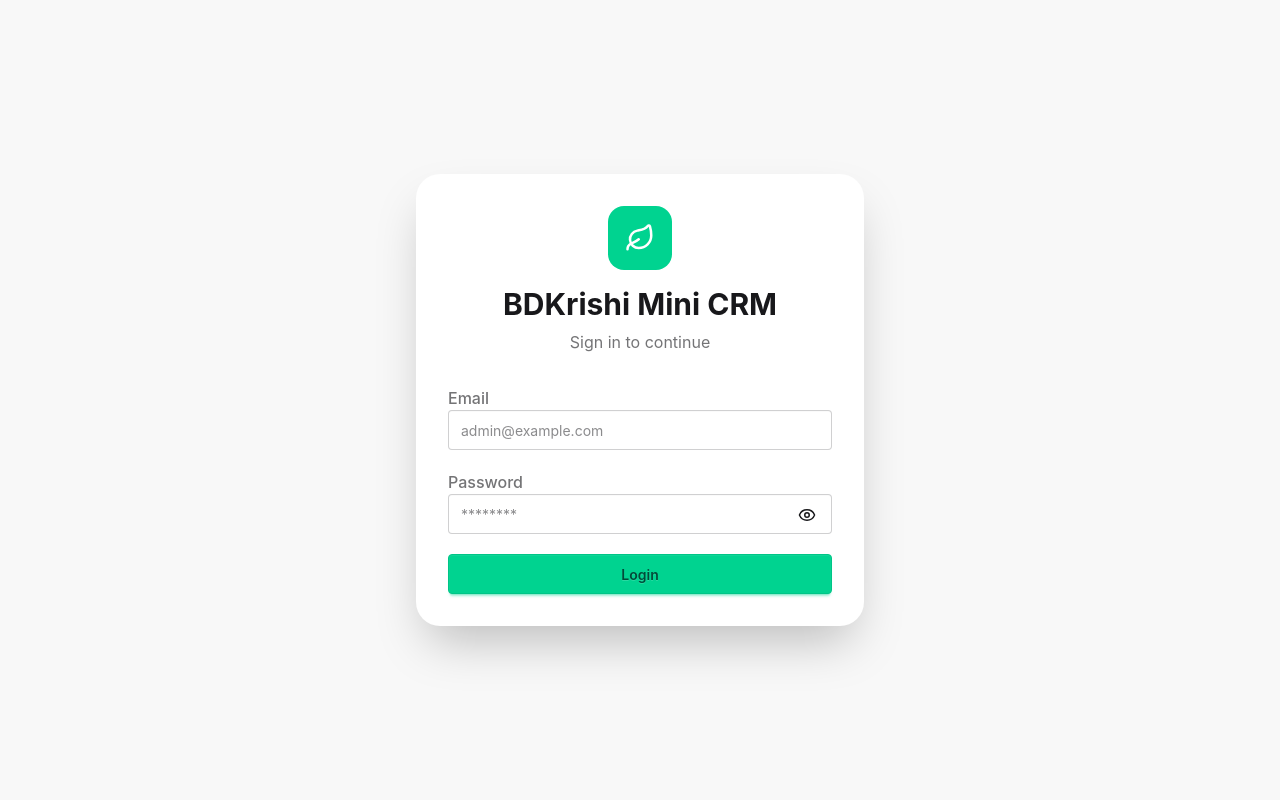
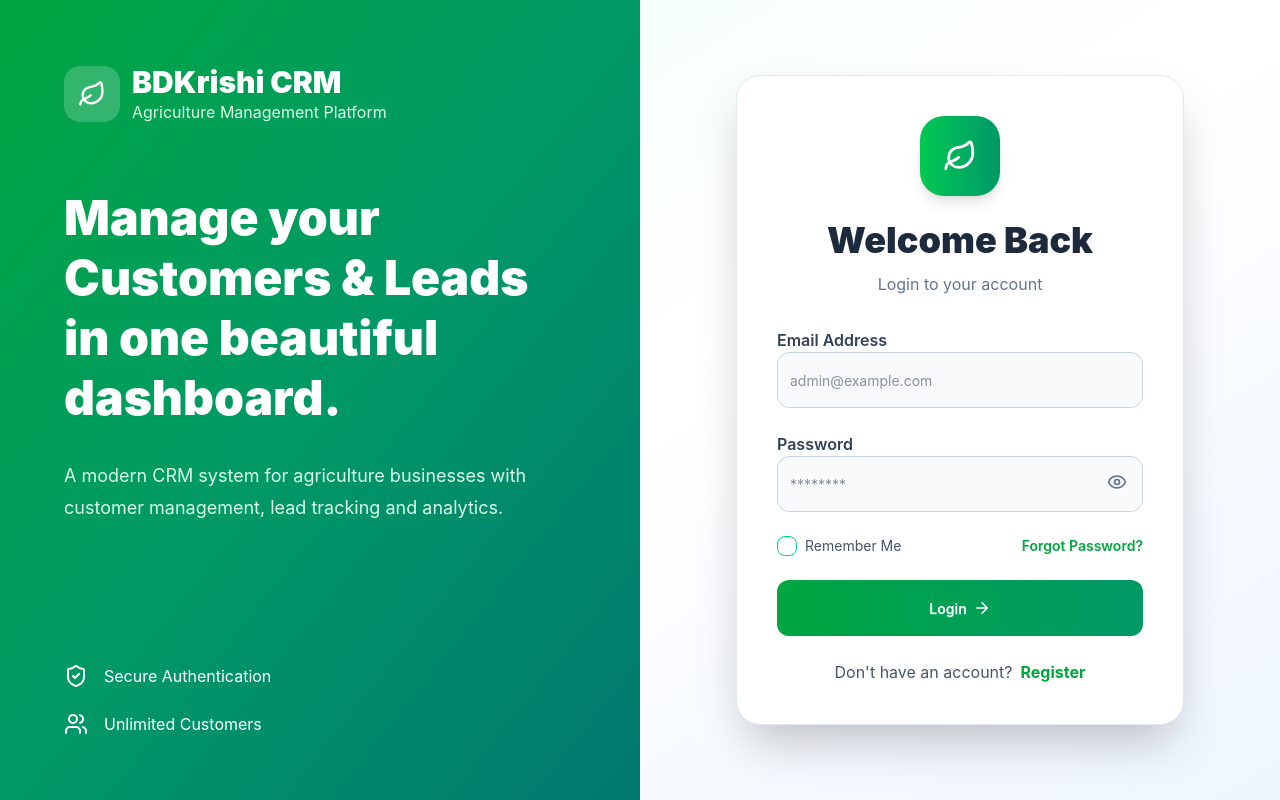
Before and after one commit to RupomPB/bdkrishi-mini-crm-client, a React (Vite) app: page / in a window 1280 px wide. Built offline with nearby package versions, Linux system fonts and the light colour scheme.

Commit message:
update login page

```diff
--- a/src/pages/Dashboard.jsx
+++ b/src/pages/Dashboard.jsx
@@ -1,8 +1,12 @@
 import { useQuery } from "@tanstack/react-query";
-import { Users, UserCheck, Trophy, XCircle } from "lucide-react";
+import {
+  Users,
+  UserCheck,
+  Trophy,
+  XCircle,
+} from "lucide-react";
 
 import DashboardChart from "../components/DashboardChart";
-
 import { getDashboardStats } from "../services/dashboardApi";
 
 const Dashboard = () => {
@@ -13,8 +17,8 @@ const Dashboard = () => {
 
   if (isLoading) {
     return (
-      <div className="flex justify-center py-20">
-        <span className="loading loading-spinner loading-lg"></span>
+      <div className="flex justify-center items-center h-[70vh]">
+        <span className="loading loading-spinner loading-lg text-success"></span>
       </div>
     );
   }
@@ -22,122 +26,245 @@ const Dashboard = () => {
   const cards = [
     {
       title: "Customers",
-    value: data.totalCustomers,
+      value: data?.totalCustomers || 0,
       icon: Users,
-    color: "bg-gradient-to-r from-blue-500 to-cyan-500",
+      color: "from-blue-500 to-cyan-500",
     },
     {
       title: "Leads",
-    value: data.totalLeads,
+      value: data?.totalLeads || 0,
       icon: UserCheck,
-    color: "bg-gradient-to-r from-violet-500 to-fuchsia-500",
+      color: "from-violet-500 to-fuchsia-500",
     },
     {
       title: "Won",
-    value: data.wonLeads,
+      value: data?.wonLeads || 0,
       icon: Trophy,
-    color: "bg-gradient-to-r from-green-500 to-emerald-500",
+      color: "from-green-500 to-emerald-500",
     },
     {
       title: "Lost",
-    value: data.lostLeads,
+      value: data?.lostLeads || 0,
       icon: XCircle,
-    color: "bg-gradient-to-r from-red-500 to-orange-500",
+      color: "from-red-500 to-orange-500",
     },
   ];
 
   return (
+    <div className="space-y-8">
+
       <div>
-      <div className="mb-10">
-        <span className="text-blue-600 font-semibold uppercase tracking-widest">
+        <p className="text-blue-600 font-semibold uppercase tracking-widest">
           Dashboard
-        </span>
+        </p>
 
-        <h1 className="text-5xl font-extrabold text-slate-800 mt-2">
+        <h1 className="text-5xl font-black text-slate-800 mt-2">
           Welcome Back 👋
         </h1>
 
         <p className="text-slate-500 mt-3 text-lg">
-          Monitor your customers, leads and CRM performance in one place.
+          Monitor customers, leads and sales performance.
         </p>
       </div>
-      <div className="grid grid-cols-1 md:grid-cols-2 xl:grid-cols-4 gap-7">
+
+      <div className="grid grid-cols-1 md:grid-cols-2 xl:grid-cols-4 gap-6">
+
         {cards.map((card) => {
+
           const Icon = card.icon;
 
           return (
+
             <div
               key={card.title}
-              className="group bg-white rounded-3xl p-7 border border-slate-200 shadow-sm hover:shadow-2xl hover:-translate-y-1 transition-all duration-300"
+              className="rounded-3xl bg-white border border-slate-200 shadow-lg p-6 hover:-translate-y-1 hover:shadow-2xl transition-all duration-300"
             >
+
               <div className="flex justify-between items-center">
+
                 <div>
-                  <p className="text-slate-500 font-medium">{card.title}</p>
 
-                  <h2 className="text-5xl font-black text-slate-800 mt-3">
+                  <p className="text-slate-500 font-medium">
+                    {card.title}
+                  </p>
+
+                  <h2 className="text-5xl font-black mt-4 text-slate-800">
                     {card.value}
                   </h2>
+
+                  <p className="text-green-600 text-sm mt-3">
+                    +12% this month
+                  </p>
+
                 </div>
 
                 <div
-                  className={`${card.color} w-16 h-16 rounded-2xl flex items-center justify-center text-white shadow-lg`}
+                  className={`w-16 h-16 rounded-2xl bg-gradient-to-r ${card.color} flex items-center justify-center text-white`}
                 >
                   <Icon size={30} />
                 </div>
+
               </div>
+
             </div>
+
           );
+
         })}
+
       </div>
-      <div className="grid lg:grid-cols-2 gap-6 mt-8">
+
+      <div className="grid xl:grid-cols-3 gap-6">
+
+        <div className="xl:col-span-2 bg-white rounded-3xl shadow-lg border border-slate-200 p-6">
+
+          <div className="mb-6">
+
+            <h2 className="text-2xl font-bold text-slate-800">
+              CRM Analytics
+            </h2>
+
+            <p className="text-slate-500">
+              Customer & Lead Overview
+            </p>
+
+          </div>
+
+          <DashboardChart stats={data} />
+
+        </div>
+
+        <div className="bg-white rounded-3xl shadow-lg border border-slate-200 p-6">
+
+          <h2 className="text-2xl font-bold text-slate-800 mb-6">
+            Recent Customers
+          </h2>
+
+          <div className="space-y-5">
+
+            {data?.recentCustomers?.slice(0, 5).map((customer) => (              <div
+                key={customer._id}
+                className="flex items-center gap-4"
+              >
+                <div className="w-12 h-12 rounded-full bg-gradient-to-r from-blue-500 to-cyan-500 flex items-center justify-center text-white font-bold text-lg">
+                  {customer.name?.charAt(0).toUpperCase()}
+                </div>
+
+                <div className="flex-1">
+                  <h3 className="font-semibold text-slate-800">
+                    {customer.name}
+                  </h3>
+
+                  <p className="text-sm text-slate-500">
+                    {customer.email}
+                  </p>
+                </div>
+
+                <span className="badge badge-success badge-outline">
+                  {customer.status}
+                </span>
+              </div>
+
+            ))}
+
+          </div>
+
+        </div>
+
+      </div>
+
+      <div className="grid lg:grid-cols-2 gap-6">
+
         {/* Recent Customers */}
 
-        <div className="bg-base-100 rounded-2xl shadow-xl p-6">
-          <h2 className="text-xl font-bold mb-5">Recent Customers</h2>
+        <div className="bg-white rounded-3xl shadow-lg border border-slate-200 p-6">
+
+          <h2 className="text-2xl font-bold text-slate-800 mb-6">
+            Recent Customers
+          </h2>
 
           <div className="space-y-4">
-            {data.recentCustomers.map((customer) => (
+
+            {data?.recentCustomers?.map((customer) => (
+
               <div
                 key={customer._id}
-                className="flex justify-between items-center border-b pb-3"
+                className="flex justify-between items-center border-b border-slate-100 pb-4"
               >
+
                 <div>
-                  <h3 className="font-semibold">{customer.name}</h3>
 
-                  <p className="text-sm text-gray-500">{customer.email}</p>
+                  <h3 className="font-semibold text-slate-800">
+                    {customer.name}
+                  </h3>
+
+                  <p className="text-sm text-slate-500">
+                    {customer.company || customer.email}
+                  </p>
+
                 </div>
 
-                <span className="badge badge-success">{customer.status}</span>
+                <span className="badge badge-success">
+                  {customer.status}
+                </span>
+
               </div>
+
             ))}
+
           </div>
+
         </div>
 
         {/* Recent Leads */}
 
-        <div className="bg-base-100 rounded-2xl shadow-xl p-6">
-          <h2 className="text-xl font-bold mb-5">Recent Leads</h2>
+        <div className="bg-white rounded-3xl shadow-lg border border-slate-200 p-6">
+
+          <h2 className="text-2xl font-bold text-slate-800 mb-6">
+            Recent Leads
+          </h2>
 
           <div className="space-y-4">
-            {data.recentLeads.map((lead) => (
-              <div
+
+            {data?.recentLeads?.map((lead) => (              <div
                 key={lead._id}
-                className="flex justify-between items-center border-b pb-3"
+                className="flex justify-between items-center border-b border-slate-100 pb-4"
               >
+
                 <div>
-                  <h3 className="font-semibold">{lead.title}</h3>
 
-                  <p className="text-sm text-gray-500">{lead.customer?.name}</p>
+                  <h3 className="font-semibold text-slate-800">
+                    {lead.title}
+                  </h3>
+
+                  <p className="text-sm text-slate-500">
+                    {lead.customer?.name || "No Customer"}
+                  </p>
+
                 </div>
 
-                <span className="badge badge-info">{lead.status}</span>
-              </div>
-            ))}
-          </div>
-        </div>
+                <span
+                  className={`badge ${
+                    lead.priority === "High"
+                      ? "badge-error"
+                      : lead.priority === "Medium"
+                      ? "badge-warning"
+                      : "badge-success"
+                  }`}
+                >
+                  {lead.priority}
+                </span>
+
               </div>
 
-      <DashboardChart stats={data} />
+            ))}
+
+          </div>
+
+        </div>
+
+      </div>
+
     </div>
   );
 };
--- a/src/pages/Login.jsx
+++ b/src/pages/Login.jsx
@@ -1,8 +1,14 @@
 import { useForm } from "react-hook-form";
 import { useNavigate } from "react-router-dom";
 import { useState } from "react";
-import { Eye, EyeOff, Leaf } from "lucide-react";
-import toast from "react-hot-toast";
+import {
+  Eye,
+  EyeOff,
+  Leaf,
+  ArrowRight,
+  ShieldCheck,
+  Users,
+} from "lucide-react";import toast from "react-hot-toast";
 import api from "../services/api";
 
 const Login = () => {
@@ -35,63 +41,145 @@ const Login = () => {
   };
 
   return (
-    <div className="min-h-screen bg-base-200 flex items-center justify-center p-6">
+   <div className="min-h-screen bg-gradient-to-br from-emerald-50 via-white to-blue-50 flex">
 
-      <div className="w-full max-w-md bg-base-100 shadow-2xl rounded-3xl p-8">
+  {/* Left */}
+
+  <div className="hidden lg:flex w-1/2 bg-gradient-to-br from-green-600 via-emerald-600 to-teal-700 text-white p-16 flex-col justify-between">
+
+    <div>
+
+      <div className="flex items-center gap-3">
+
+        <div className="w-14 h-14 rounded-2xl bg-white/20 backdrop-blur flex items-center justify-center">
+
+          <Leaf size={28} />
+
+        </div>
+
+        <div>
+
+          <h1 className="text-3xl font-black">
+            BDKrishi CRM
+          </h1>
+
+          <p className="text-green-100">
+            Agriculture Management Platform
+          </p>
+
+        </div>
+
+      </div>
+
+      <h2 className="text-5xl font-black leading-tight mt-16">
+        Manage your Customers & Leads
+        in one beautiful dashboard.
+      </h2>
+
+      <p className="text-green-100 text-lg mt-8 leading-8">
+
+        A modern CRM system for agriculture businesses with
+        customer management, lead tracking and analytics.
+
+      </p>
+
+    </div>
+
+    <div className="space-y-6">
+
+      <div className="flex items-center gap-4">
+
+        <ShieldCheck />
+
+        <span>Secure Authentication</span>
+
+      </div>
+
+      <div className="flex items-center gap-4">
+
+        <Users />
+
+        <span>Unlimited Customers</span>
+
+      </div>
+
+    </div>
+
+  </div>
+
+  {/* Right */}
+
+  <div className="flex-1 flex justify-center items-center p-10">
+
+    <div className="w-full max-w-md bg-white rounded-3xl shadow-2xl border border-slate-200 p-10">
 
       <div className="text-center mb-8">
-          <div className="w-16 h-16 rounded-2xl bg-success text-white flex items-center justify-center mx-auto mb-4">
-            <Leaf size={30} />
+
+        <div className="w-20 h-20 rounded-3xl bg-gradient-to-r from-green-500 to-emerald-600 mx-auto flex justify-center items-center text-white shadow-lg">
+
+          <Leaf size={34} />
+
         </div>
 
-          <h1 className="text-3xl font-bold">
-            BDKrishi Mini CRM
-          </h1>
+        <h2 className="text-4xl font-black text-slate-800 mt-6">
+          Welcome Back
+        </h2>
 
-          <p className="text-base-content/60 mt-2">
-            Sign in to continue
+        <p className="text-slate-500 mt-3">
+          Login to your account
         </p>
+
       </div>
 
       <form
         onSubmit={handleSubmit(onSubmit)}
-          className="space-y-5"
+        className="space-y-6"
       >
+              {/* Email */}
 
         <div>
+
           <label className="label">
-              <span className="label-text font-medium">
-                Email
+
+            <span className="label-text font-semibold text-slate-700">
+              Email Address
             </span>
+
           </label>
 
           <input
             type="email"
-              className="input input-bordered w-full"
             placeholder="admin@example.com"
+            className="input input-bordered w-full h-14 rounded-xl bg-slate-50 border-slate-300 focus:border-green-500 focus:outline-none text-slate-800"
             {...register("email", {
               required: "Email is required",
             })}
           />
 
-            <p className="text-error text-sm mt-1">
+          <p className="text-error text-sm mt-2">
             {errors.email?.message}
           </p>
+
         </div>
 
+        {/* Password */}
+
         <div>
+
           <label className="label">
-              <span className="label-text font-medium">
+
+            <span className="label-text font-semibold text-slate-700">
               Password
             </span>
+
           </label>
 
           <div className="relative">
 
             <input
               type={showPassword ? "text" : "password"}
-                className="input input-bordered w-full pr-12"
               placeholder="********"
+              className="input input-bordered w-full h-14 rounded-xl bg-slate-50 border-slate-300 pr-14 focus:border-green-500 text-slate-800"
               {...register("password", {
                 required: "Password is required",
               })}
@@ -99,35 +187,84 @@ const Login = () => {
 
             <button
               type="button"
-                onClick={() => setShowPassword(!showPassword)}
-                className="absolute right-4 top-3"
+              onClick={() =>
+                setShowPassword(!showPassword)
+              }
+              className="absolute right-4 top-4 text-slate-500"
             >
               {showPassword ? (
-                  <EyeOff size={18} />
+                <EyeOff size={20} />
               ) : (
-                  <Eye size={18} />
+                <Eye size={20} />
               )}
             </button>
 
           </div>
 
-            <p className="text-error text-sm mt-1">
+          <p className="text-error text-sm mt-2">
             {errors.password?.message}
           </p>
+
+        </div>
+
+        <div className="flex justify-between items-center">
+
+          <label className="flex items-center gap-2 cursor-pointer">
+
+            <input
+              type="checkbox"
+              className="checkbox checkbox-success checkbox-sm"
+            />
+
+            <span className="text-sm text-slate-600">
+              Remember Me
+            </span>
+
+          </label>
+
+          <button
+            type="button"
+            className="text-green-600 text-sm font-semibold hover:underline"
+          >
+            Forgot Password?
+          </button>
+
         </div>
 
         <button
-            className="btn btn-success w-full"
           disabled={isSubmitting}
+          className="btn w-full h-14 rounded-xl bg-gradient-to-r from-green-600 to-emerald-600 border-0 text-white hover:scale-[1.02] transition-all"
         >
-            {isSubmitting ? "Signing In..." : "Login"}
+          {isSubmitting ? (
+            "Signing In..."
+          ) : (
+            <>
+              Login
+              <ArrowRight size={18} />
+            </>
+          )}
         </button>
 
+        <p className="text-center text-slate-600">
+
+          Don't have an account?
+
+          <a
+            href="/register"
+            className="text-green-600 font-bold ml-2 hover:underline"
+          >
+            Register
+          </a>
+
+        </p>
               </form>
 
     </div>
 
   </div>
+
+</div>
+
   );
 };
 
```
Lines whose indentation alone changed are shown as unchanged.
